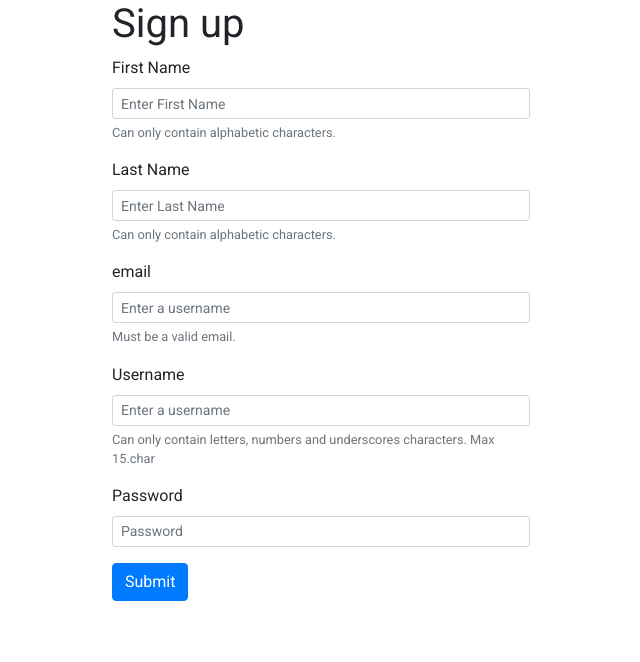
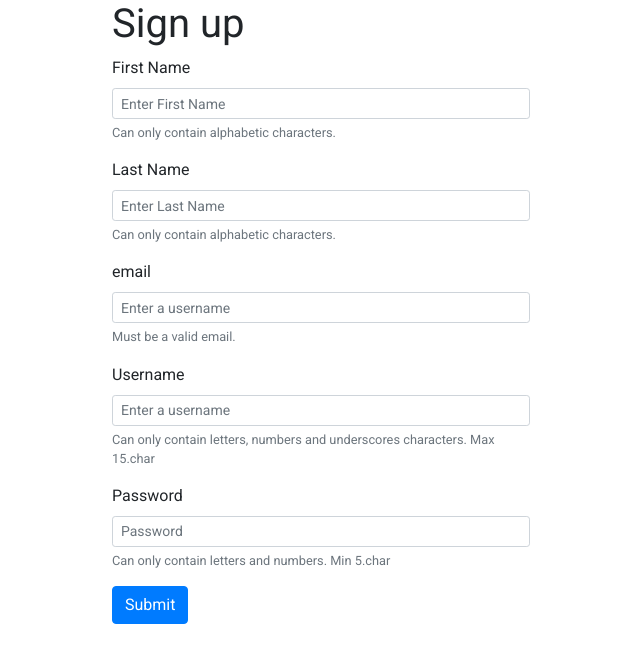
Before and after one commit to Frankie-B/client, a React (Create React App) app: page /signup in a window 1280 px wide. Shown: the top 662 px of the page, without its empty margins (319-959 px from the left). Built offline with nearby package versions, Linux system fonts and the light colour scheme.

Commit message:
Add even simpler password val

```diff
--- a/src/pages/Signup.jsx
+++ b/src/pages/Signup.jsx
@@ -124,9 +124,12 @@ class Signup extends Component {
                   type="password"
                   placeholder="Password"
                   name="password"
-                  pattern="[A-Za-z0-9_]$"
+                  pattern="[A-Za-z0-9]+$"
                   required
                 />
+                <FormText className="text-muted">
+                  Can only contain letters and numbers. Min 5.char
+                </FormText>
               </Form.Group>
 
               <Button variant="primary" type="submit">
```
